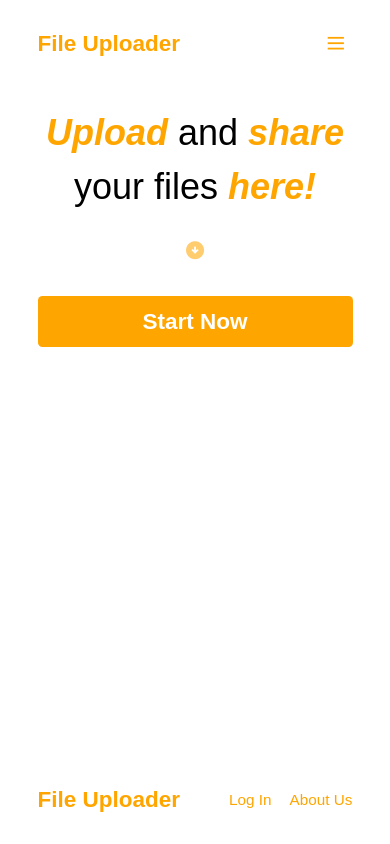
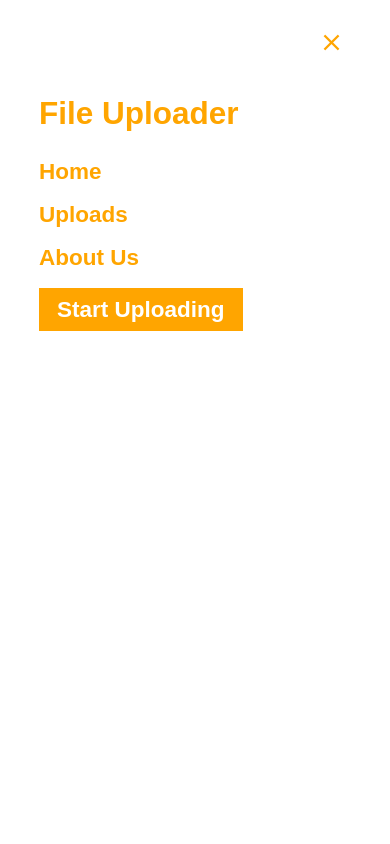
Before and after one commit to ulathincube/file-upload-client, a React (Vite) app: page / in a window 390 px wide. Both pictures are taken after a click on the button "dehaze". Built offline with nearby package versions, Linux system fonts and the light colour scheme; a web font is replaced by a local one.

Commit message:
Feat: Add modal

```diff
--- a/index.html
+++ b/index.html
@@ -17,6 +17,7 @@
     <title>file-uploader-client</title>
   </head>
   <body>
+    <div id="modal"></div>
     <div id="root"></div>
     <script type="module" src="/src/main.jsx"></script>
   </body>
--- a/src/App.jsx
+++ b/src/App.jsx
@@ -11,28 +11,29 @@ import { QueryClient, QueryClientProvider } from "@tanstack/react-query";
 import AuthContext from "./context/AuthContext";
 import Protected from "./components/Protected";
 import NotificationContext from "./context/NotificationContext";
-import { useState, useEffect } from "react";
+import ModalContext from "./context/ModalContext";
+import { useState } from "react";
 import Notification from "./components/Notification";
 import Error from "./components/Error";
 import useLocalStorage from "./hooks/useLocalStorage";
+
+import { createPortal } from "react-dom";
+import Modal from "./components/Modal";
 
 function App() {
   const queryClient = new QueryClient();
   const [user, setUser] = useLocalStorage("user", null);
   const [message, setMessage] = useState("");
 
+  const [showModal, setShowModal] = useState(false);
+
+  const onToggleShowModal = () => {
+    setShowModal(!showModal);
+  };
+
   const loginUser = (userObject) => {
     setUser(userObject);
   };
-
-  useEffect(() => {
-    // const getDataFromLocalStorage = () => {
-    //   const userInLocalStorage = localStorage.getItem("user");
-    //   if (!userInLocalStorage) return;
-    //   setUser(JSON.parse(userInLocalStorage));
-    // };
-    // getDataFromLocalStorage();
-  }, []);
 
   const createNotificationMessage = (message) => {
     setMessage(message);
@@ -41,6 +42,7 @@ function App() {
 
   return (
     <AuthContext value={{ user, loginUser }}>
+      <ModalContext value={[showModal, onToggleShowModal]}>
         <NotificationContext
           value={{
             message,
@@ -50,6 +52,8 @@ function App() {
           <QueryClientProvider client={queryClient}>
             <Notification />
             <Router>
+              {showModal &&
+                createPortal(<Modal />, document.getElementById("root"))}
               <Routes>
                 <Route path="/" element={<Home />} />
                 <Route path="login" element={<Login />} />
@@ -65,6 +69,7 @@ function App() {
             </Router>
           </QueryClientProvider>
         </NotificationContext>
+      </ModalContext>
     </AuthContext>
   );
 }
--- a/src/components/Header.jsx
+++ b/src/components/Header.jsx
@@ -4,11 +4,13 @@ import Button from "./Button";
 import useAuth from "../hooks/useAuth";
 import Auth from "../services/auth";
 import useLocalStorage from "../hooks/useLocalStorage";
+import useModal from "../hooks/useModal";
 
 function Header() {
   const { user, loginUser } = useAuth();
 
   const [, setUserStore] = useLocalStorage("user", null);
+  const [modal, toggleModal] = useModal();
 
   const logoutUserHandler = async () => {
     try {
@@ -19,6 +21,10 @@ function Header() {
     } catch (error) {
       console.error(error);
     }
+  };
+
+  const onShowModal = () => {
+    toggleModal();
   };
 
   return (
@@ -45,7 +51,7 @@ function Header() {
             </Link>
           </li>
           <li className={styles.menu}>
-            <Button className={styles.open}>
+            <Button onClick={onShowModal} className={styles.open}>
               <span className="material-symbols-outlined">dehaze</span>
             </Button>
           </li>
--- /dev/null
+++ b/src/components/Logo.jsx
@@ -0,0 +1,12 @@
+import { Link } from "react-router";
+import styles from "./Logo.module.css";
+
+function Logo() {
+  return (
+    <Link to="/" className={styles.box}>
+      <h1 className={styles.logo}>File Uploader</h1>
+    </Link>
+  );
+}
+
+export default Logo;
--- /dev/null
+++ b/src/components/Logo.module.css
@@ -0,0 +1,9 @@
+.box {
+  text-decoration: none;
+  color: orange;
+}
+
+.logo {
+  font-size: 3.5rem;
+  font-weight: 800;
+}
--- /dev/null
+++ b/src/components/Modal.jsx
@@ -0,0 +1,53 @@
+import styles from "./Modal.module.css";
+import { Link } from "react-router";
+import Logo from "./Logo";
+import Button from "./Button";
+import useModal from "../hooks/useModal";
+
+function Modal() {
+  const [, toggleModal] = useModal();
+
+  return (
+    <section className={styles.background}>
+      <article className={styles.modal}>
+        <span onClick={toggleModal}>
+          <Logo />
+        </span>
+        <ul
+          onClick={(event) => {
+            if (event.target.tagName === "A") return toggleModal();
+          }}
+          className={styles.list}
+        >
+          <li className={styles.item}>
+            <Link className={styles.link} to="/">
+              Home
+            </Link>
+          </li>
+          <li className={styles.item}>
+            <Link className={styles.link} to="/uploads">
+              Uploads
+            </Link>
+          </li>
+          <li className={styles.item}>
+            <Link className={styles.link} to="/about">
+              About Us
+            </Link>
+          </li>
+          <li className={styles.special}>
+            <Link className={styles.action} to="/">
+              Start Uploading
+            </Link>
+          </li>
+          <li className={styles.float}>
+            <Button onClick={toggleModal} className={styles.close}>
+              <span className="material-symbols-outlined">close</span>
+            </Button>
+          </li>
+        </ul>
+      </article>
+    </section>
+  );
+}
+
+export default Modal;
--- /dev/null
+++ b/src/components/Modal.module.css
@@ -0,0 +1,63 @@
+.background {
+  position: absolute;
+  left: 0;
+  top: 0;
+  background-color: white;
+  width: 100%;
+  height: 100%;
+  color: white;
+  opacity: 1;
+}
+
+.modal {
+  display: flex;
+  flex-direction: column;
+  gap: 2rem;
+  padding-top: 10rem;
+  margin-left: auto;
+  margin-right: auto;
+  max-width: 80%;
+}
+
+.list {
+  display: flex;
+  list-style: none;
+  gap: 1rem;
+  flex-direction: column;
+}
+
+.link {
+  color: orange;
+  text-decoration: none;
+  font-size: 2.5rem;
+  font-weight: 600;
+}
+
+.special {
+  margin-top: 1rem;
+}
+
+.action {
+  color: white;
+  background-color: orange;
+  padding: 1rem 2rem;
+  text-decoration: none;
+  font-size: 2.5rem;
+  font-weight: 600;
+}
+
+.close {
+  display: flex;
+  justify-content: center;
+  align-items: center;
+  color: orange;
+  background-color: transparent;
+  border: none;
+}
+
+.float {
+  position: absolute;
+  top: 5%;
+  right: 5%;
+  transform: translate(-50%, -50%);
+}
--- /dev/null
+++ b/src/context/ModalContext.js
@@ -0,0 +1,5 @@
+import { createContext } from "react";
+
+const ModalContext = createContext(false);
+
+export default ModalContext;
--- /dev/null
+++ b/src/hooks/useModal.js
@@ -0,0 +1,9 @@
+import { useContext } from "react";
+import ModalContext from "../context/ModalContext";
+
+function useModal() {
+  const modalContext = useContext(ModalContext);
+  return modalContext;
+}
+
+export default useModal;
--- a/src/index.css
+++ b/src/index.css
@@ -104,6 +104,7 @@ h6 {
     "GRAD" 0,
     "opsz" 24;
   font-size: 3.6rem;
+  font-weight: 800;
 }
 
 ul,
@@ -142,7 +143,7 @@ ol {
   }
 
   .material-symbols-outlined {
-    font-size: 2.4rem;
+    font-size: 3rem;
   }
 }
 
```
Lines whose indentation alone changed are shown as unchanged.
